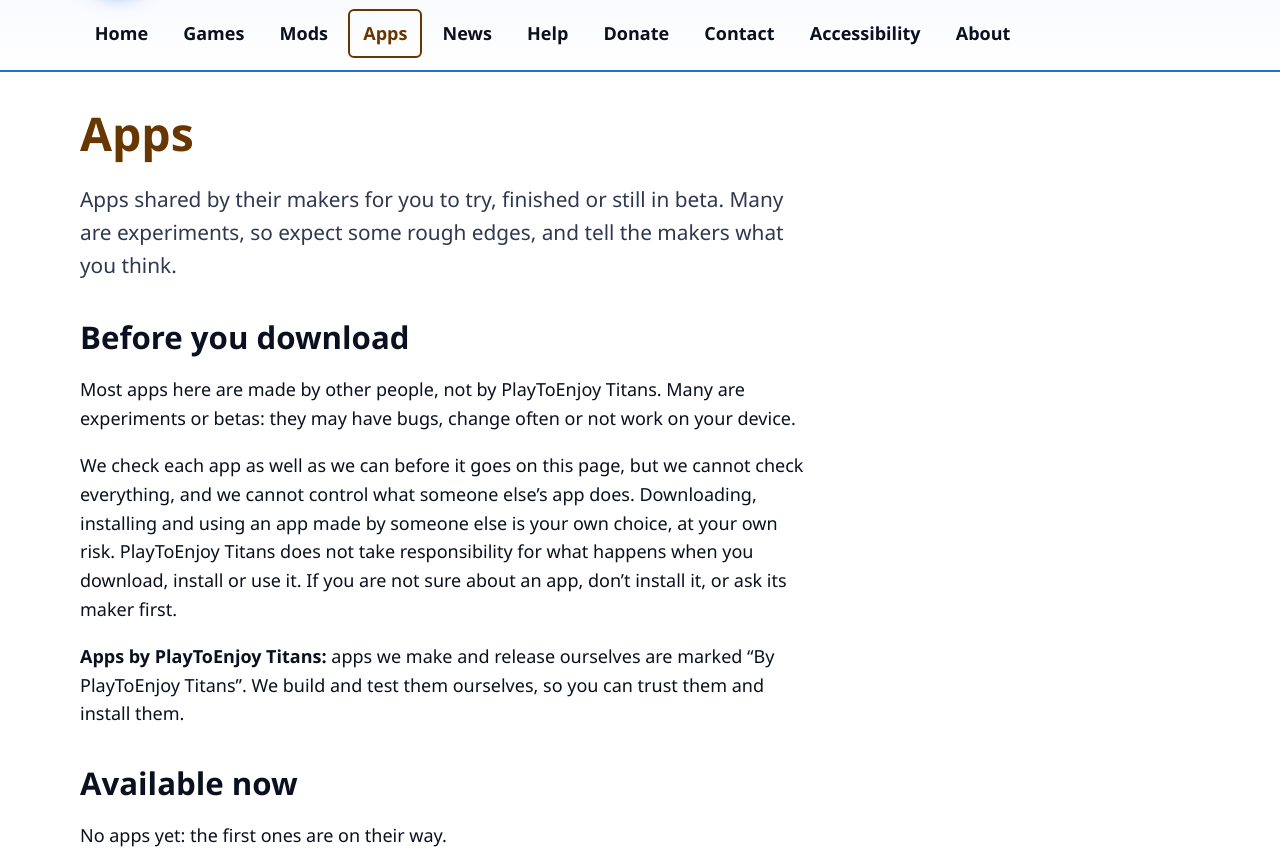
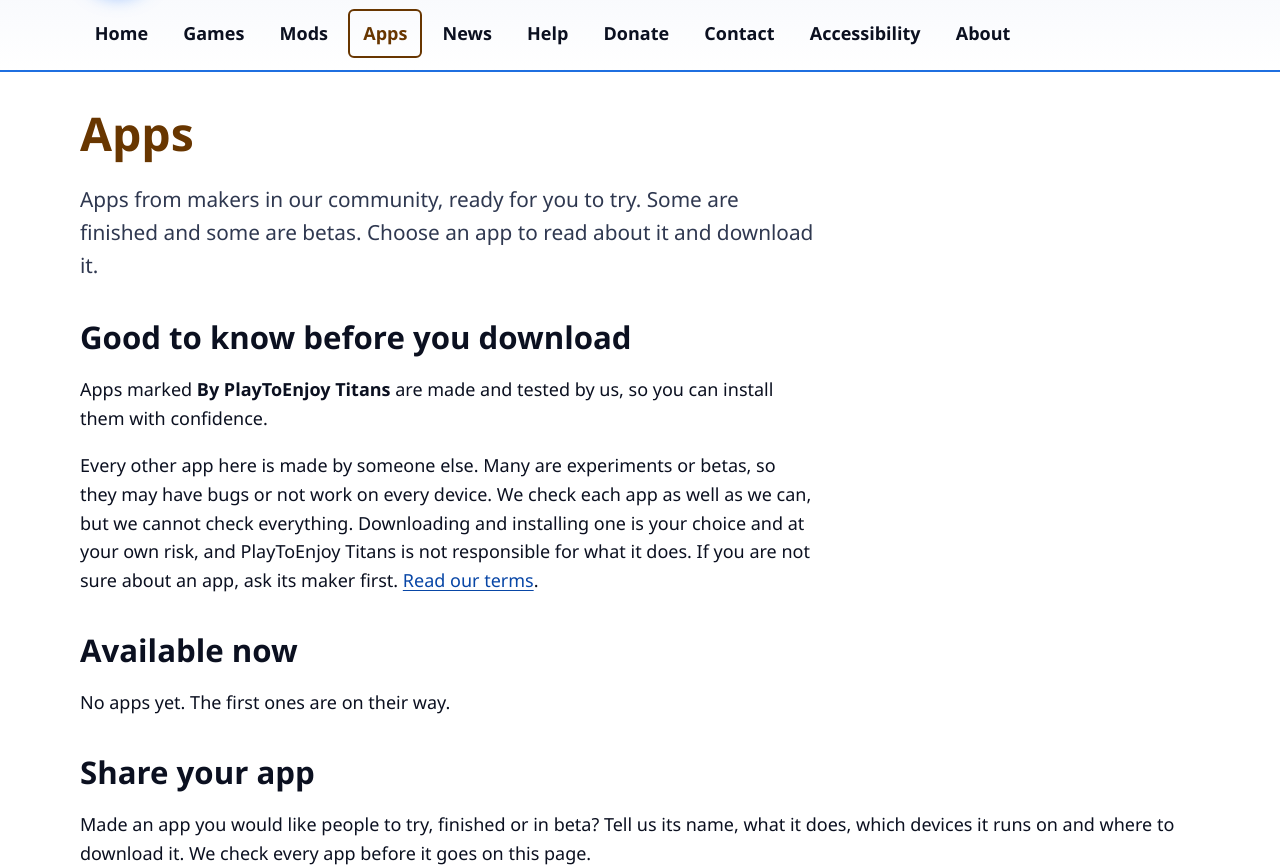
Before and after one commit to pdexinthelab/playtoenjoytitans, a plain HTML site: page apps.html in a window 1280 px wide. Shown: the part 91-958 px from the top of the page. Drawn offline with Linux system fonts and the light colour scheme.

Commit message:
Apps: shorter, friendlier text in the website's own style
Co-Authored-By: Claude Opus 5.5 <noreply@anthropic.com>

```diff
--- a/apps.html
+++ b/apps.html
@@ -6,12 +6,12 @@
 <script>/* Until GitHub switches on its own secure redirect, send the unsecured (http) and www addresses to the secure site. */
 (function () { var l = location; if (/(^|\.)playtoenjoytitans\.com$/.test(l.hostname) && (l.protocol === 'http:' || l.hostname !== 'playtoenjoytitans.com')) { l.replace('https://playtoenjoytitans.com' + l.pathname + l.search + l.hash); } })();</script>
 <title>Apps | PlayToEnjoy Titans</title>
-<meta name="description" content="Apps shared by their makers for you to try, finished or in beta, and apps by PlayToEnjoy Titans.">
+<meta name="description" content="Apps from makers in our community for you to try, finished or in beta, and apps by PlayToEnjoy Titans.">
 <link rel="canonical" href="https://playtoenjoytitans.com/apps.html">
 <meta property="og:type" content="website">
 <meta property="og:site_name" content="PlayToEnjoy Titans">
 <meta property="og:title" content="Apps | PlayToEnjoy Titans">
-<meta property="og:description" content="Apps shared by their makers for you to try, finished or in beta, and apps by PlayToEnjoy Titans.">
+<meta property="og:description" content="Apps from makers in our community for you to try, finished or in beta, and apps by PlayToEnjoy Titans.">
 <meta property="og:url" content="https://playtoenjoytitans.com/apps.html">
 <meta property="og:image" content="https://playtoenjoytitans.com/images/logo-640.jpg">
 <meta property="og:image:alt" content="The PlayToEnjoy Titans logo: a glowing armoured robot titan behind the words PlayToEnjoy Titans.">
@@ -49,31 +49,29 @@
 <main id="main" tabindex="-1">
   <div class="wrap">
     <h1>Apps</h1>
-    <p class="lead">Apps shared by their makers for you to try, finished or still in beta. Many are experiments, so expect
-      some rough edges, and tell the makers what you think.</p>
+    <p class="lead">Apps from makers in our community, ready for you to try. Some are finished and some are betas.
+      Choose an app to read about it and download it.</p>
     <section aria-labelledby="before-heading">
-      <h2 id="before-heading">Before you download</h2>
+      <h2 id="before-heading">Good to know before you download</h2>
       <div class="prose licence-note">
-        <p>Most apps here are made by other people, not by PlayToEnjoy Titans. Many are experiments or betas: they may
-          have bugs, change often or not work on your device.</p>
-        <p>We check each app as well as we can before it goes on this page, but we cannot check everything, and we cannot
-          control what someone else’s app does. Downloading, installing and using an app made by someone else is your
-          own choice, at your own risk. PlayToEnjoy Titans does not take responsibility for what happens when you
-          download, install or use it. If you are not sure about an app, don’t install it, or ask its maker first.</p>
-        <p><strong>Apps by PlayToEnjoy Titans:</strong> apps we make and release ourselves are marked &ldquo;By
-          PlayToEnjoy Titans&rdquo;. We build and test them ourselves, so you can trust them and install them.</p>
+        <p>Apps marked <strong>By PlayToEnjoy Titans</strong> are made and tested by us, so you can install them with
+          confidence.</p>
+        <p>Every other app here is made by someone else. Many are experiments or betas, so they may have bugs or not work
+          on every device. We check each app as well as we can, but we cannot check everything. Downloading and
+          installing one is your choice and at your own risk, and PlayToEnjoy Titans is not responsible for what it does.
+          If you are not sure about an app, ask its maker first. <a href="terms.html">Read our terms</a>.</p>
       </div>
     </section>
     <section aria-labelledby="apps-available-heading">
       <h2 id="apps-available-heading">Available now</h2>
       <!-- To add an app: put a <ul class="game-list"> here with one <li> per app: a link to its page or download, then
-           one line saying what it does, who made it, and "By PlayToEnjoy Titans" for our own apps. -->
-      <p>No apps yet: the first ones are on their way.</p>
+           one line saying what it does and who made it, with "By PlayToEnjoy Titans" for our own apps. -->
+      <p>No apps yet. The first ones are on their way.</p>
     </section>
     <section aria-labelledby="share-heading">
       <h2 id="share-heading">Share your app</h2>
-      <p>Made an app, finished or in beta, that you would like people to try? Email us with its name, what it does,
-        which devices it runs on and where to download it. We will look at it before it goes on this page.</p>
+      <p>Made an app you would like people to try, finished or in beta? Tell us its name, what it does, which devices it
+        runs on and where to download it. We check every app before it goes on this page.</p>
       <ul>
         <li><a href="mailto:playtoenjoytitans@gmail.com?subject=An%20app%20for%20the%20Apps%20page">Email us about your app</a> (opens your email app)</li>
         <li><a href="https://discord.gg/SnvdM9XZyc">Join us on Discord</a></li>
```
Also changed, not shown: index.html (+1 -1 lines), terms.html (+4 -5 lines).
